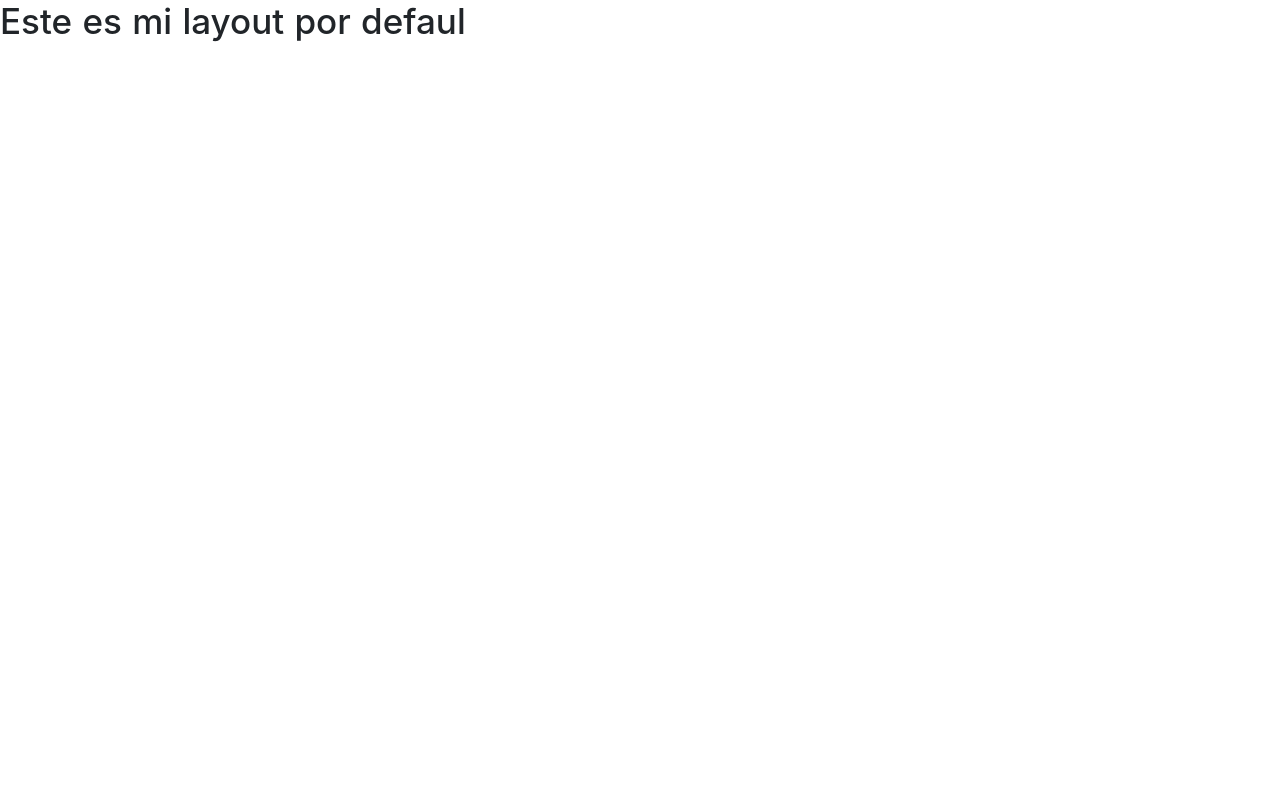
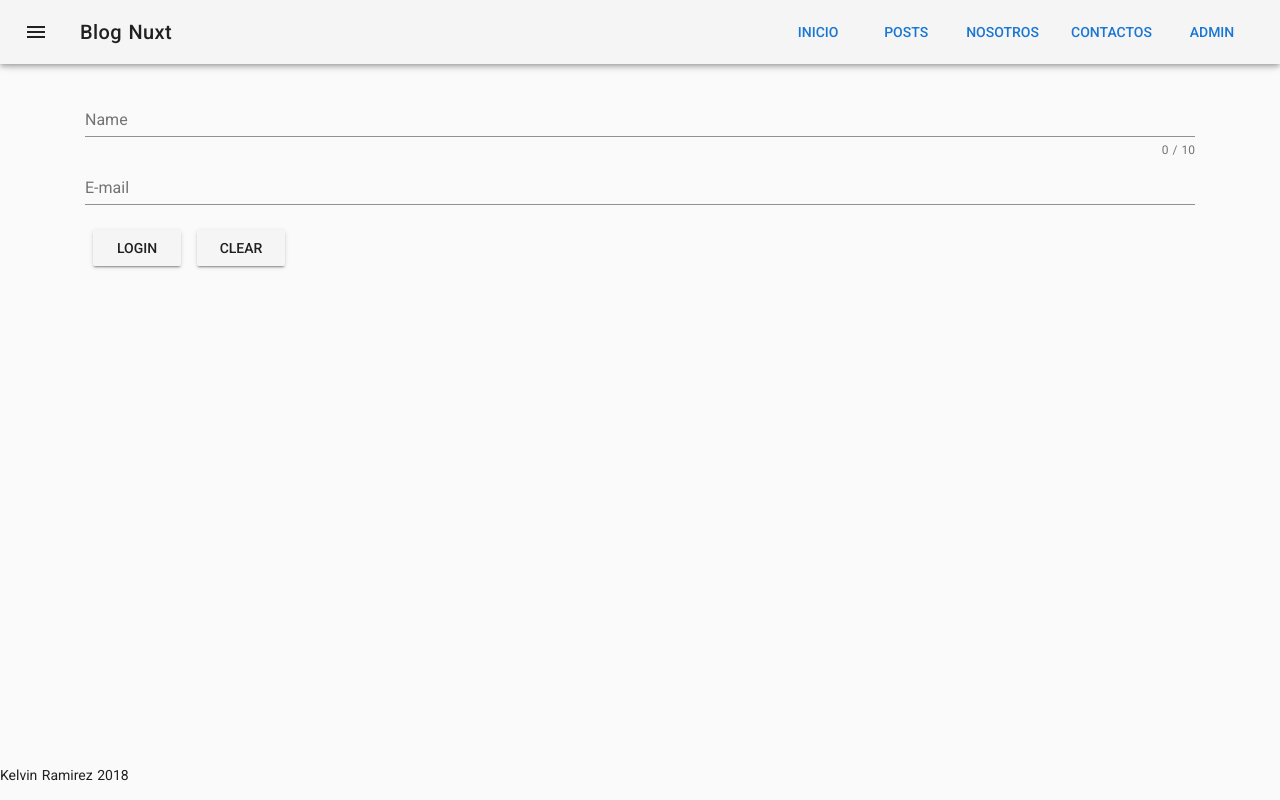
Before and after one commit to kelvinramirez/blog-nuxt, a Nuxt app: page /admin/auth in a window 1280 px wide. Built offline with nearby package versions, Linux system fonts and the light colour scheme.

Commit message:
login page

```diff
--- a/assets/css/main.css
+++ b/assets/css/main.css
@@ -0,0 +1,3 @@
+body {
+  background: grey;
+}
--- /dev/null
+++ b/components/New_comp.vue
@@ -0,0 +1,23 @@
+<template>
+    <div>
+        <h1 class="hola">Hola {{name}}</h1>
+    </div>
+</template>
+<script>
+export default {
+  data() {
+    return {
+      //   name: "alexis"
+    };
+  },
+  props: {
+    name: String
+  }
+};
+</script>
+<style>
+.hola {
+  background: red;
+  color: black;
+}
+</style>
--- a/components/admin/Admin_post_form.vue
+++ b/components/admin/Admin_post_form.vue
@@ -9,8 +9,6 @@
 
     <v-textarea name="input-7-1" label="Default style" value="The Woodman set to work at once, and so sharp was his axe that the tree was soon chopped nearly through."
       hint="Hint text" v-model="editedPost.content"></v-textarea>
-
-
 
     <v-btn type="submit">Submit</v-btn>
     <v-btn @click="clear">clear</v-btn>
--- a/components/blog/Post.vue
+++ b/components/blog/Post.vue
@@ -3,10 +3,8 @@
 
 <nuxt-link :to="postLink">
 
-
     <v-card>
       <v-img :src="thumbnail" aspect-ratio="2.75"></v-img>
-
       <v-card-title primary-title>
         <div>
           <h3 class="headline mb-0">{{title}}</h3>
@@ -21,6 +19,10 @@
         <v-btn flat color="orange">Explore</v-btn>
       </v-card-actions>
     </v-card>
+
+<img :src="img_k" alt="">
+
+  {{img}}
 
 </nuxt-link>
 
@@ -41,6 +43,12 @@ export default {
       required: true
     }
   },
+  data() {
+    return {
+      // img_k: "/image/xpert.jpeg"
+      img_k: "_nuxt/assets/image/xpert.jpeg"
+    };
+  },
   computed: {
     postLink() {
       return this.isAdmin ? "/admin/" + this.id : "/post/" + this.id;
--- a/nuxt.config.js
+++ b/nuxt.config.js
@@ -40,12 +40,12 @@ module.exports = {
   /*
   ** Plugins to load before mounting the App
   */
-  plugins: ["~/plugins/vuetify", "~/plugins/vue-boostrap", "~/plugins/axios"],
+  plugins: ["~/plugins/vuetify", "~/plugins/vue-boostrap"],
   //
   /*
   ** Nuxt.js modules
   */
-  modules: [],
+  modules: ["@nuxtjs/axios"],
 
   /*
   ** Build configuration
--- a/package.json
+++ b/package.json
@@ -11,7 +11,7 @@
     "generate": "nuxt generate"
   },
   "dependencies": {
-    "axios": "^0.18.0",
+    "@nuxtjs/axios": "^5.3.3",
     "bootstrap-vue": "^2.0.0-rc.11",
     "cross-env": "^5.2.0",
     "material-design-icons-iconfont": "^3.0.3",
--- a/pages/admin/auth/index.vue
+++ b/pages/admin/auth/index.vue
@@ -0,0 +1,36 @@
+<template>
+<b-container>
+  <v-form v-model="valid">
+    <v-text-field
+      v-model="name"
+      :rules="nameRules"
+      :counter="10"
+      label="Name"
+      required
+    ></v-text-field>
+    <v-text-field
+      v-model="email"
+      :rules="emailRules"
+      label="E-mail"
+      required
+    ></v-text-field>
+
+    <v-btn type="submit">{{isLogin ? 'Login' : 'Sing Up'}}</v-btn>
+    <v-btn @click="isLogin = !isLogin">clear</v-btn>
+  </v-form>
+</b-container>
+</template>
+
+<script>
+export default {
+  data() {
+    return {
+      isLogin: true
+    };
+  },
+  layout: "main_layout"
+};
+</script>
+
+<style>
+</style>
--- /dev/null
+++ b/pages/alexis.vue
@@ -0,0 +1,14 @@
+<template>
+    <New_comp name="alexis klk"/>
+</template>
+
+<script>
+import New_comp from "@/components/New_comp";
+export default {
+  layout: "main_layout",
+  components: { New_comp }
+};
+</script>
+
+<style>
+</style>
--- a/pages/contacts/index.vue
+++ b/pages/contacts/index.vue
@@ -1,16 +1,21 @@
 <template>
     <div>
+
         <b-container>
-
-             <h1>Página de contactos</h1>
-
+        <h1>Página de contactos</h1>
+        {{hola}}
         </b-container>
 
     </div>
 </template>
 <script>
 export default {
-  layout: "main_layout"
+  layout: "main_layout",
+  computed: {
+    hola() {
+      return 5 + 5;
+    }
+  }
 };
 </script>
 <style>
--- a/pages/index.vue
+++ b/pages/index.vue
@@ -77,7 +77,7 @@
 
 <script>
 import Post_list from "@/components/blog/Post_list.vue";
-import axios from "axios";
+// import axios from "axios";
 export default {
   components: {
     Post_list
@@ -92,10 +92,11 @@ export default {
     };
   },
   created() {
-    axios
-      .get("http://40.117.74.54/facebook/api/location/countries")
+    this.$axios
+      .$get("http://40.117.74.54/facebook/api/location/countries")
       .then(response => {
-        this.countries = response.data.payload.countries;
+        // console.log(response);
+        this.countries = response.payload.countries;
       })
       .catch(console.log);
   },
@@ -104,13 +105,13 @@ export default {
       this.$router.push("/post/" + this.id_user);
     },
     getCities() {
-      axios
-        .get(
+      this.$axios
+        .$get(
           "http://40.117.74.54/facebook/api/location/cities/" + this.selected
         )
         .then(response => {
           this.cities = [];
-          this.cities = response.data.payload.cities;
+          this.cities = response.payload.cities;
         })
         .catch(console.log);
     }
```
Also changed, not shown: assets/image/xpert.jpeg (added), 1 other file (tests, documents, lock files or other folders).
